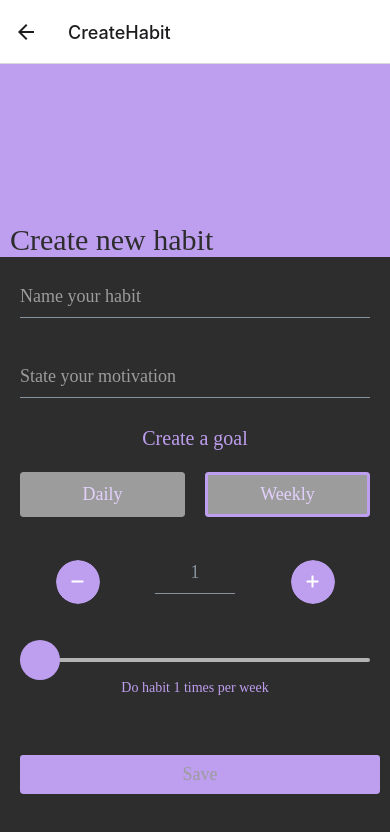
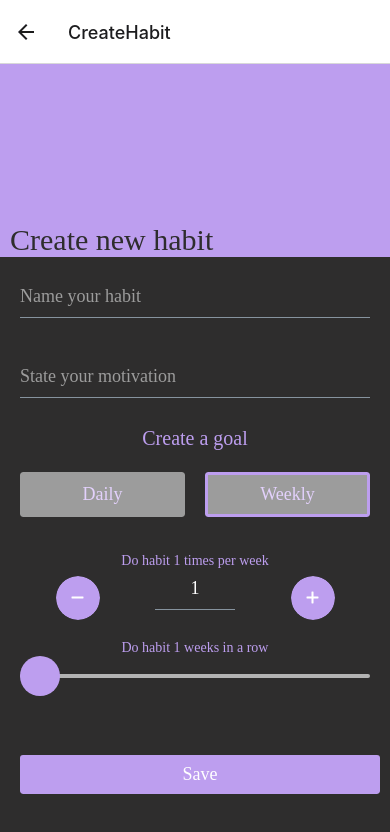
Before and after one commit to Cstew12/cse115A, a React Native app: screen /CreateHabit in a window 390 px wide. Both pictures are taken after a click on the button "Weekly". Shown: the top 832 px of the page. Built offline with nearby package versions, Linux system fonts and the light colour scheme; no server answers; the database is empty.

Commit message:
Slider has min/max value, displays slider and counter for week, displays just slider for day

```diff
--- a/app/screens/CreateHabitScreen.js
+++ b/app/screens/CreateHabitScreen.js
@@ -16,6 +16,20 @@ function CreateHabitScreen(props) {
         purple: "#BD9EEF", // BD9EEF, E3D1FC
     }
 
+    const decreaseLength = () => {
+        if(length === 0) {
+            setLength(0);
+        } else {
+            setLength(length - 1);
+        }
+    }
+    const increaseLength = () => {
+        if(length >= 6) {
+            setLength(6);
+        } else {
+            setLength(length + 1);
+        }
+    }
     return (
         <View style={styles.container}>
             <View style={styles.top}>
@@ -62,8 +76,10 @@ function CreateHabitScreen(props) {
                     <Button
                             title="Daily"
                             type="outline"
-                            onPress={()=>setPeriod('day')}
-
+                            onPress={()=>{
+                                setPeriod('day')
+                                setValue(1)
+                            }}
                             containerStyle = {{
                                 flex: 1,
                                 marginHorizontal: 10
@@ -84,7 +100,10 @@ function CreateHabitScreen(props) {
                         <Button
                             title="Weekly"
                             type="outline"
-                            onPress={()=>setPeriod('week')}
+                            onPress={()=>{
+                                setPeriod('week')
+                                setValue(1)
+                            }}
 
                             containerStyle = {{
                                 flex: 1,
@@ -104,8 +123,19 @@ function CreateHabitScreen(props) {
                         />
                     </View>
                 </View>
+                {period == "week" &&
                 <View style={styles.options}>
+                    <Text
+                            style={{
+                                marginHorizontal: 10,
+                                alignSelf: 'center',
+                                fontFamily: 'AvenirNext-Regular',
+                                color: colors.purple
+                            }}>
+                            {name == '' ? 'Do habit' : name} {length} times per week
+                        </Text>
                     <View style={{flexDirection: 'row', justifyContent: 'space-evenly'}}>
+
                         <Icon
                             name="minus"
                             size={20}
@@ -113,11 +143,11 @@ function CreateHabitScreen(props) {
                             type="entypo"
                             reverse
                             reverseColor="white"
-                            onPress={() => setLength(length-1)}
+                            onPress={decreaseLength}
                         />
                         <Input
                             onChangeText={setLength}
-                            placeholder={length}
+                            value={length}
                             containerStyle={{
                                 width: 100
                             }}
@@ -127,6 +157,7 @@ function CreateHabitScreen(props) {
                                 textAlign: "center",
                                 fontFamily: "AvenirNext-Regular"
                             }}
+                            keyboardType="numeric"
                         />
                         <Icon
                             name="plus"
@@ -135,17 +166,27 @@ function CreateHabitScreen(props) {
                             type="entypo"
                             reverse
                             reverseColor="white"
-                            onPress={() => setLength(length+1)}
+                            onPress={increaseLength}
                         />
                     </View>
-                </View>
+                </View>}
                 <View style={styles.options}>
                     <View style={{ flex: 1, alignItems: 'stretch', justifyContent: 'center'}}>
+                        <Text
+                            style={{
+                                marginHorizontal: 10,
+                                alignSelf: 'center',
+                                fontFamily: 'AvenirNext-Regular',
+                                color: colors.purple
+                            }}>
+                            {name == '' ? 'Do habit' : name} {value} {period}s in a row
+                        </Text>
+                        { period == "day" &&
                         <Slider
                             value={value}
                             onValueChange={setValue}
                             minimumValue={1}
-                            maximumValue={6}
+                            maximumValue={90}
                             thumbStyle = {{
                                 backgroundColor: colors.purple
                             }}
@@ -154,16 +195,22 @@ function CreateHabitScreen(props) {
                             }}
                             step={1}
                             minimumTrackTintColor={colors.purple}
-                        />
-                        <Text
-                            style={{
-                                marginHorizontal: 10,
-                                alignSelf: 'center',
-                                fontFamily: 'AvenirNext-Regular',
-                                color: colors.purple
-                            }}>
-                            {name == '' ? 'Do habit' : name} {value} times per {period}
-                        </Text>
+                        />}
+                        { period == "week" &&
+                        <Slider
+                            value={value}
+                            onValueChange={setValue}
+                            minimumValue={1}
+                            maximumValue={12}
+                            thumbStyle = {{
+                                backgroundColor: colors.purple
+                            }}
+                            style = {{
+                                marginHorizontal: 10
+                            }}
+                            step={1}
+                            minimumTrackTintColor={colors.purple}
+                        />}
                     </View>
                 </View>
                 <View style={styles.save_button}>
@@ -181,7 +228,7 @@ function CreateHabitScreen(props) {
                         }}
 
                         titleStyle= {{
-                            color: '#9c9c9c',
+                            color: 'white',
                             fontFamily: 'AvenirNext-Bold'
                         }}
                     />
```
